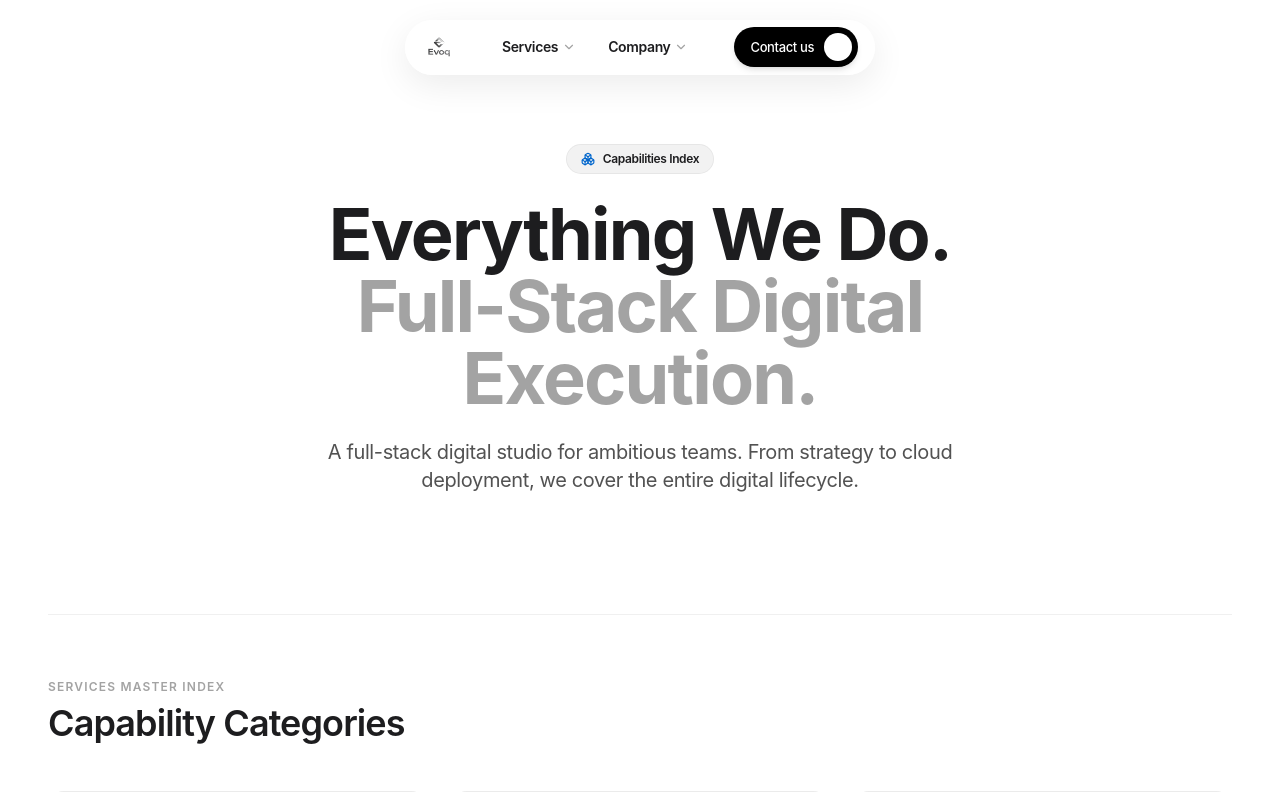
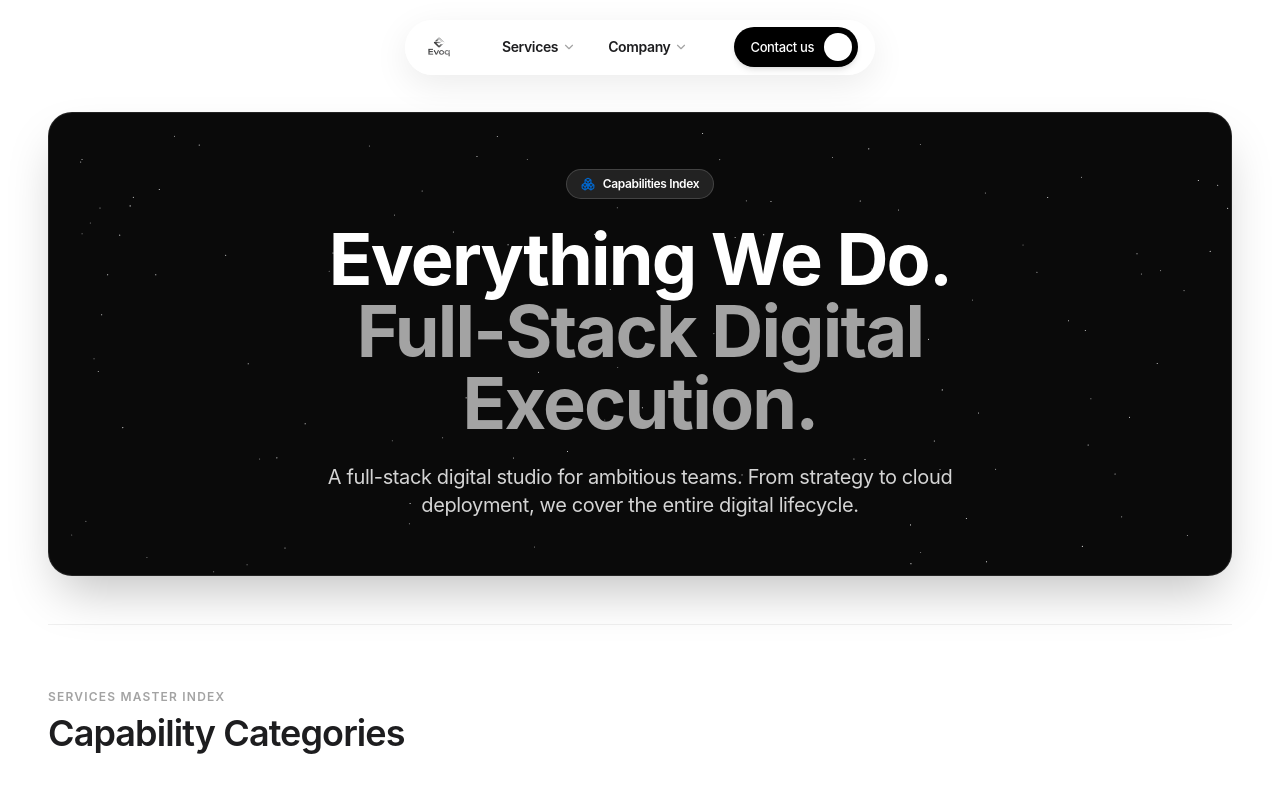
Before and after one commit to Asta39/evoqstudios, a Next.js app: page /company/capabilities in a window 1280 px wide. Shown: the top 792 px of the page. Built offline with nearby package versions, Linux system fonts and the light colour scheme; some icons are missing.

Commit message:
Add ShootingStars and StarsBackground interactive background to Capabilities page Hero

```diff
--- a/app/company/capabilities/page.jsx
+++ b/app/company/capabilities/page.jsx
@@ -14,6 +14,9 @@ import {
   Building2,
   Boxes,
 } from "lucide-react";
+
+import { ShootingStars } from "../../../components/ui/shooting-stars";
+import { StarsBackground } from "../../../components/ui/stars-background";
 
 const Header = dynamic(() => import("../../../components/Header"), { ssr: false });
 const CinematicFooter = dynamic(
@@ -94,21 +97,26 @@ export default function CapabilitiesPage() {
       <main className="relative z-10 w-full min-h-screen bg-white rounded-b-[2rem] sm:rounded-b-[3rem] shadow-[0_25px_60px_rgba(0,0,0,0.12)] border-b border-black/5 pt-28 pb-20 px-4 sm:px-6 lg:px-12">
         <Header />
 
-        {/* Hero Section */}
-        <section className="max-w-[1240px] mx-auto pt-8 pb-20 flex flex-col items-center text-center">
-          <div className="inline-flex items-center gap-2 px-3.5 py-1.5 rounded-full bg-black/5 border border-black/5 text-xs font-semibold text-apple-ink mb-6">
+        {/* Hero Section with Shooting Stars & Star Background */}
+        <section className="relative w-full max-w-[1240px] mx-auto min-h-[28rem] rounded-3xl bg-neutral-950 flex flex-col items-center justify-center text-center p-8 sm:p-14 overflow-hidden border border-white/10 shadow-2xl mb-12">
+          <StarsBackground starDensity={0.0002} />
+          <ShootingStars minSpeed={15} maxSpeed={35} starColor="#1a73e8" trailColor="#7c4dff" />
+
+          <div className="relative z-10 flex flex-col items-center text-center">
+            <div className="inline-flex items-center gap-2 px-3.5 py-1.5 rounded-full bg-white/10 border border-white/15 text-xs font-semibold text-white mb-6">
               <Boxes className="w-3.5 h-3.5 text-apple-blue" />
               <span>Capabilities Index</span>
             </div>
 
-          <h1 className="text-4xl sm:text-6xl md:text-7xl font-bold text-apple-ink tracking-tight leading-[1.08] max-w-[920px] mb-6">
+            <h1 className="text-4xl sm:text-6xl md:text-7xl font-bold tracking-tight text-white leading-[1.08] max-w-[920px] mb-6">
               Everything We Do. <br />
               <span className="text-neutral-400">Full-Stack Digital Execution.</span>
             </h1>
 
-          <p className="text-lg sm:text-xl text-neutral-600 max-w-[720px] mb-10 leading-relaxed font-normal">
+            <p className="text-lg sm:text-xl text-neutral-300 max-w-[720px] leading-relaxed font-normal">
               A full-stack digital studio for ambitious teams. From strategy to cloud deployment, we cover the entire digital lifecycle.
             </p>
+          </div>
         </section>
 
         {/* Capability Categories */}
--- /dev/null
+++ b/components/ui/shooting-stars.jsx
@@ -0,0 +1,126 @@
+"use client";
+
+import { cn } from "../../lib/utils";
+import React, { useEffect, useState, useRef } from "react";
+
+const getRandomStartPoint = () => {
+  const side = Math.floor(Math.random() * 4);
+  const offset = Math.random() * (typeof window !== "undefined" ? window.innerWidth : 1200);
+
+  switch (side) {
+    case 0:
+      return { x: offset, y: 0, angle: 45 };
+    case 1:
+      return { x: typeof window !== "undefined" ? window.innerWidth : 1200, y: offset, angle: 135 };
+    case 2:
+      return { x: offset, y: typeof window !== "undefined" ? window.innerHeight : 800, angle: 225 };
+    case 3:
+      return { x: 0, y: offset, angle: 315 };
+    default:
+      return { x: 0, y: 0, angle: 45 };
+  }
+};
+
+export const ShootingStars = ({
+  minSpeed = 10,
+  maxSpeed = 30,
+  minDelay = 1200,
+  maxDelay = 4200,
+  starColor = "#9E00FF",
+  trailColor = "#2EB9DF",
+  starWidth = 10,
+  starHeight = 1,
+  className,
+}) => {
+  const [star, setStar] = useState(null);
+  const svgRef = useRef(null);
+
+  useEffect(() => {
+    const createStar = () => {
+      const { x, y, angle } = getRandomStartPoint();
+      const newStar = {
+        id: Date.now(),
+        x,
+        y,
+        angle,
+        scale: 1,
+        speed: Math.random() * (maxSpeed - minSpeed) + minSpeed,
+        distance: 0,
+      };
+      setStar(newStar);
+
+      const randomDelay = Math.random() * (maxDelay - minDelay) + minDelay;
+      setTimeout(createStar, randomDelay);
+    };
+
+    createStar();
+
+    return () => {};
+  }, [minSpeed, maxSpeed, minDelay, maxDelay]);
+
+  useEffect(() => {
+    const moveStar = () => {
+      if (star) {
+        setStar((prevStar) => {
+          if (!prevStar) return null;
+          const newX =
+            prevStar.x +
+            prevStar.speed * Math.cos((prevStar.angle * Math.PI) / 180);
+          const newY =
+            prevStar.y +
+            prevStar.speed * Math.sin((prevStar.angle * Math.PI) / 180);
+          const newDistance = prevStar.distance + prevStar.speed;
+          const newScale = 1 + newDistance / 100;
+          if (
+            newX < -20 ||
+            newX > (typeof window !== "undefined" ? window.innerWidth : 1200) + 20 ||
+            newY < -20 ||
+            newY > (typeof window !== "undefined" ? window.innerHeight : 800) + 20
+          ) {
+            return null;
+          }
+          return {
+            ...prevStar,
+            x: newX,
+            y: newY,
+            distance: newDistance,
+            scale: newScale,
+          };
+        });
+      }
+    };
+
+    const animationFrame = requestAnimationFrame(moveStar);
+    return () => cancelAnimationFrame(animationFrame);
+  }, [star]);
+
+  return (
+    <svg
+      ref={svgRef}
+      className={cn("w-full h-full absolute inset-0 pointer-events-none", className)}
+    >
+      {star && (
+        <rect
+          key={star.id}
+          x={star.x}
+          y={star.y}
+          width={starWidth * star.scale}
+          height={starHeight}
+          fill="url(#shooting-star-gradient)"
+          transform={`rotate(${star.angle}, ${
+            star.x + (starWidth * star.scale) / 2
+          }, ${star.y + starHeight / 2})`}
+        />
+      )}
+      <defs>
+        <linearGradient id="shooting-star-gradient" x1="0%" y1="0%" x2="100%" y2="100%">
+          <stop offset="0%" style={{ stopColor: trailColor, stopOpacity: 0 }} />
+          <stop
+            offset="100%"
+            style={{ stopColor: starColor, stopOpacity: 1 }}
+          />
+        </linearGradient>
+      </defs>
+    </svg>
+  );
+};
--- /dev/null
+++ b/components/ui/stars-background.jsx
@@ -0,0 +1,125 @@
+"use client";
+
+import { cn } from "../../lib/utils";
+import React, {
+  useState,
+  useEffect,
+  useRef,
+  useCallback,
+} from "react";
+
+export const StarsBackground = ({
+  starDensity = 0.00015,
+  allStarsTwinkle = true,
+  twinkleProbability = 0.7,
+  minTwinkleSpeed = 0.5,
+  maxTwinkleSpeed = 1,
+  className,
+}) => {
+  const [stars, setStars] = useState([]);
+  const canvasRef = useRef(null);
+
+  const generateStars = useCallback(
+    (width, height) => {
+      const area = width * height;
+      const numStars = Math.floor(area * starDensity);
+      return Array.from({ length: numStars }, () => {
+        const shouldTwinkle =
+          allStarsTwinkle || Math.random() < twinkleProbability;
+        return {
+          x: Math.random() * width,
+          y: Math.random() * height,
+          radius: Math.random() * 0.05 + 0.5,
+          opacity: Math.random() * 0.5 + 0.5,
+          twinkleSpeed: shouldTwinkle
+            ? minTwinkleSpeed +
+              Math.random() * (maxTwinkleSpeed - minTwinkleSpeed)
+            : null,
+        };
+      });
+    },
+    [
+      starDensity,
+      allStarsTwinkle,
+      twinkleProbability,
+      minTwinkleSpeed,
+      maxTwinkleSpeed,
+    ]
+  );
+
+  useEffect(() => {
+    const updateStars = () => {
+      if (canvasRef.current) {
+        const canvas = canvasRef.current;
+        const ctx = canvas.getContext("2d");
+        if (!ctx) return;
+
+        const { width, height } = canvas.getBoundingClientRect();
+        canvas.width = width;
+        canvas.height = height;
+        setStars(generateStars(width, height));
+      }
+    };
+
+    updateStars();
+
+    const resizeObserver = new ResizeObserver(updateStars);
+    if (canvasRef.current) {
+      resizeObserver.observe(canvasRef.current);
+    }
+
+    return () => {
+      if (canvasRef.current) {
+        resizeObserver.unobserve(canvasRef.current);
+      }
+    };
+  }, [
+    starDensity,
+    allStarsTwinkle,
+    twinkleProbability,
+    minTwinkleSpeed,
+    maxTwinkleSpeed,
+    generateStars,
+  ]);
+
+  useEffect(() => {
+    const canvas = canvasRef.current;
+    if (!canvas) return;
+
+    const ctx = canvas.getContext("2d");
+    if (!ctx) return;
+
+    let animationFrameId;
+
+    const render = () => {
+      ctx.clearRect(0, 0, canvas.width, canvas.height);
+      stars.forEach((star) => {
+        ctx.beginPath();
+        ctx.arc(star.x, star.y, star.radius, 0, Math.PI * 2);
+        ctx.fillStyle = `rgba(255, 255, 255, ${star.opacity})`;
+        ctx.fill();
+
+        if (star.twinkleSpeed !== null) {
+          star.opacity =
+            0.5 +
+            Math.abs(Math.sin((Date.now() * 0.001) / star.twinkleSpeed) * 0.5);
+        }
+      });
+
+      animationFrameId = requestAnimationFrame(render);
+    };
+
+    render();
+
+    return () => {
+      cancelAnimationFrame(animationFrameId);
+    };
+  }, [stars]);
+
+  return (
+    <canvas
+      ref={canvasRef}
+      className={cn("h-full w-full absolute inset-0 pointer-events-none", className)}
+    />
+  );
+};
```
Lines whose indentation alone changed are shown as unchanged.
